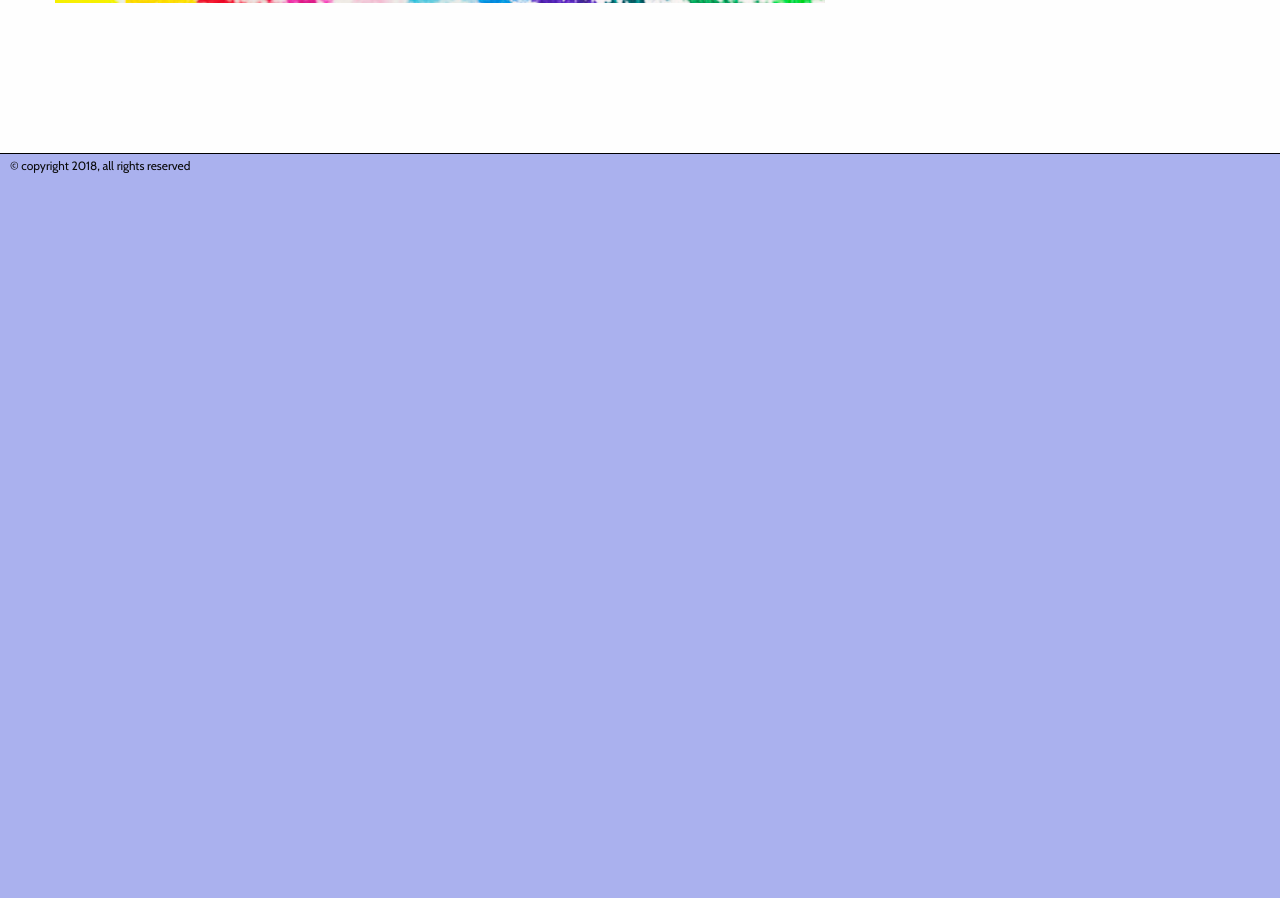
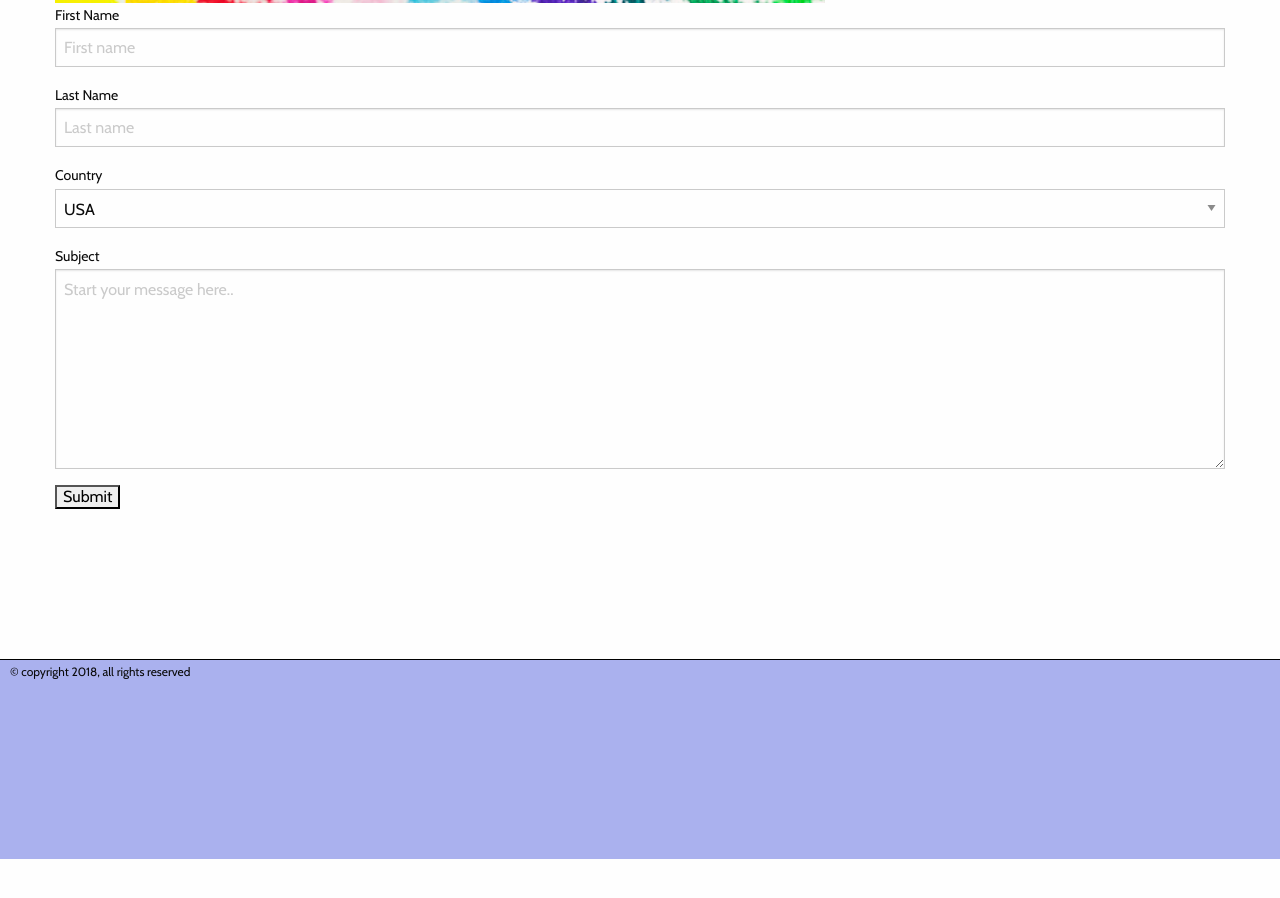
Before and after one commit to Templeton60/portfolio, a plain HTML site: page about.html in a window 1280 px wide. Shown: the part 416-1314 px from the top of the page. After the commit the page ends 1275 px from the top, so only its background shows below. Drawn offline with nearby package versions, Linux system fonts and the light colour scheme.

Commit message:
added contact

```diff
--- a/about.html
+++ b/about.html
@@ -9,7 +9,7 @@
     <link rel="stylesheet" href="css/foundation.css">
     <link rel="stylesheet" href="css/app.css">
   </head>
-<body class="overflow">
+<body>
   <!-- Start the header section of each page here -->
   <header class="grid-x align-center">
    <h5>Natalie Bamsch Portfolio Website</h5>
@@ -50,11 +50,33 @@
 <p class="cell"> copyright 2018, all rights reserved</p>
 </footer> -->
 
+<form class="large-12" action="action_page.php">
+
+    <label for="fname">First Name</label>
+    <input type="text" id="fname" name="firstname" placeholder="First name">
+
+    <label for="lname">Last Name</label>
+    <input type="text" id="lname" name="lastname" placeholder="Last name">
+
+    <label for="country">Country</label>
+    <select id="country" name="country">
+      <option value="usa">USA</option>
+    </select>
+
+    <label for="subject">Subject</label>
+    <textarea id="subject" name="subject" placeholder="Start your message here.." style="height:200px"></textarea>
+
+    <input type="submit" value="Submit">
+
+  </form>
+
 </div>
 
-<section class="block grid-y grid-frame">
-  <footer class="grid-x footertxt">
+
+<section class="block grid-x">
+  <footer class="footertxt">
   <p class="cell large-4"> &#169; copyright 2018, all rights reserved</p>
+  </footer>
   <!-- <p class="cell large-8">
     <ul class="menu">
       <li><a href="index.html">Home</a></li>
```
